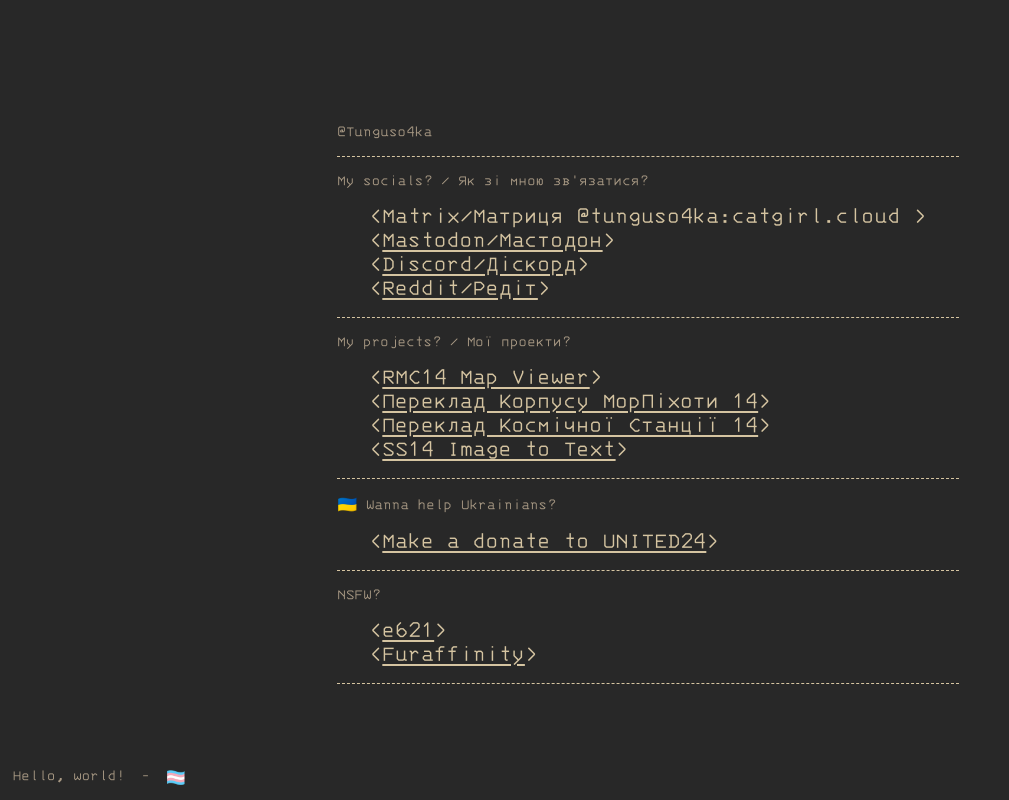
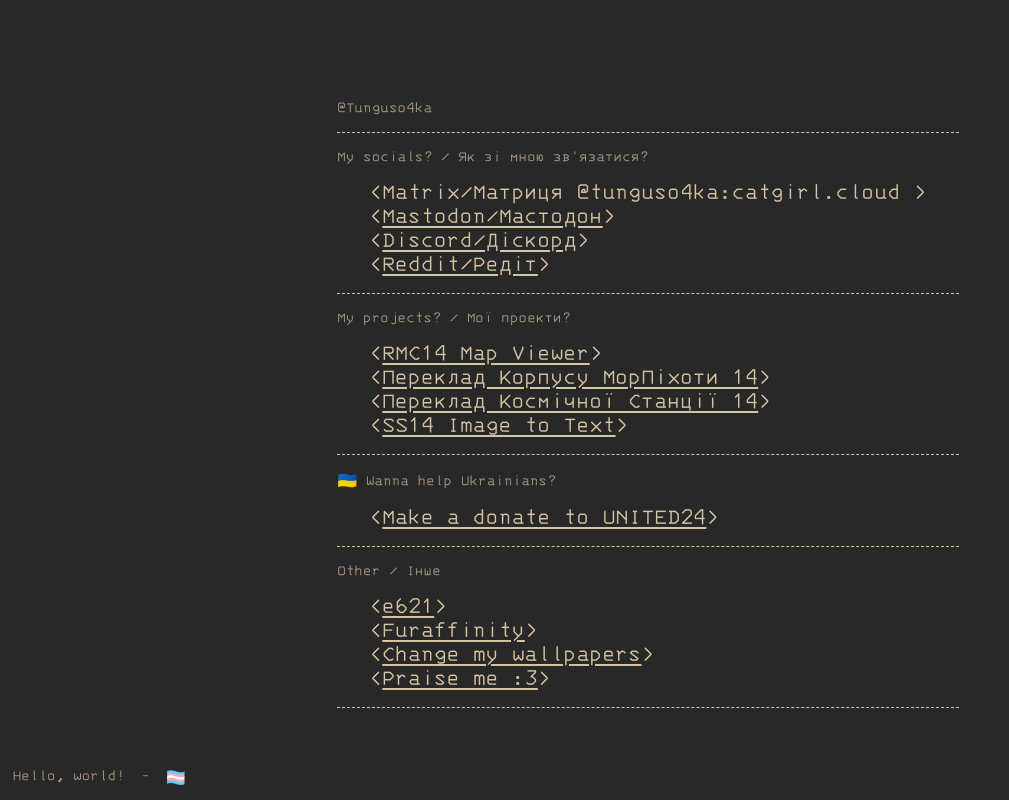
Before and after one commit to Tunguso4ka/tunguso4ka.github.io, a plain HTML site: page index.html in a window 1280 px wide. Shown: the whole page, without its empty margins (0-1009 px from the left). Drawn offline with Linux system fonts and the light colour scheme.

Commit message:
Rename NSFW as Other, add walltaker and pleasepraise links

```diff
--- a/index.html
+++ b/index.html
@@ -33,10 +33,12 @@
           <li><a href="https://u24.gov.ua" target="_blank" rel="noopener noreferrer">Make a donate to UNITED24</a></li>
         </ul>
         <hr/>
-        <p>NSFW?</p>
+        <p>Other / Інше</p>
         <ul>
           <li><a href="https://e621.net/users/1303114" target="_blank" rel="noopener noreferrer">e621</a></li>
           <li><a href="https://www.furaffinity.net/user/tunguso4ka" target="_blank" rel="noopener noreferrer">Furaffinity</a></li>
+          <li><a href="https://walltaker.joi.how/users/tunguso4ka" target="_blank" rel="noopener noreferrer">Change my wallpapers</a></li>
+          <li><a href="https://pleasepraise.me/Tunguso4ka" target="_blank" rel="noopener noreferrer">Praise me :3</a></li>
         </ul>
         <hr/>
       </div>
```
